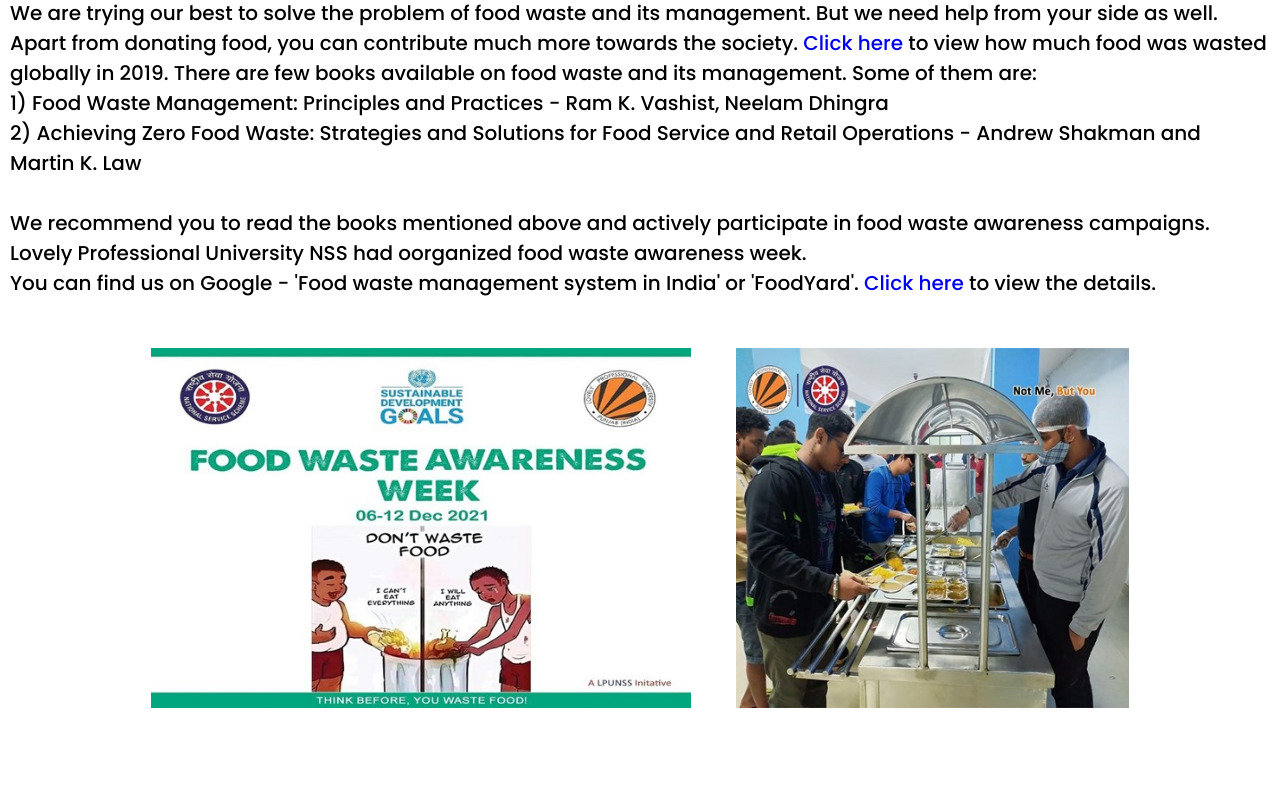
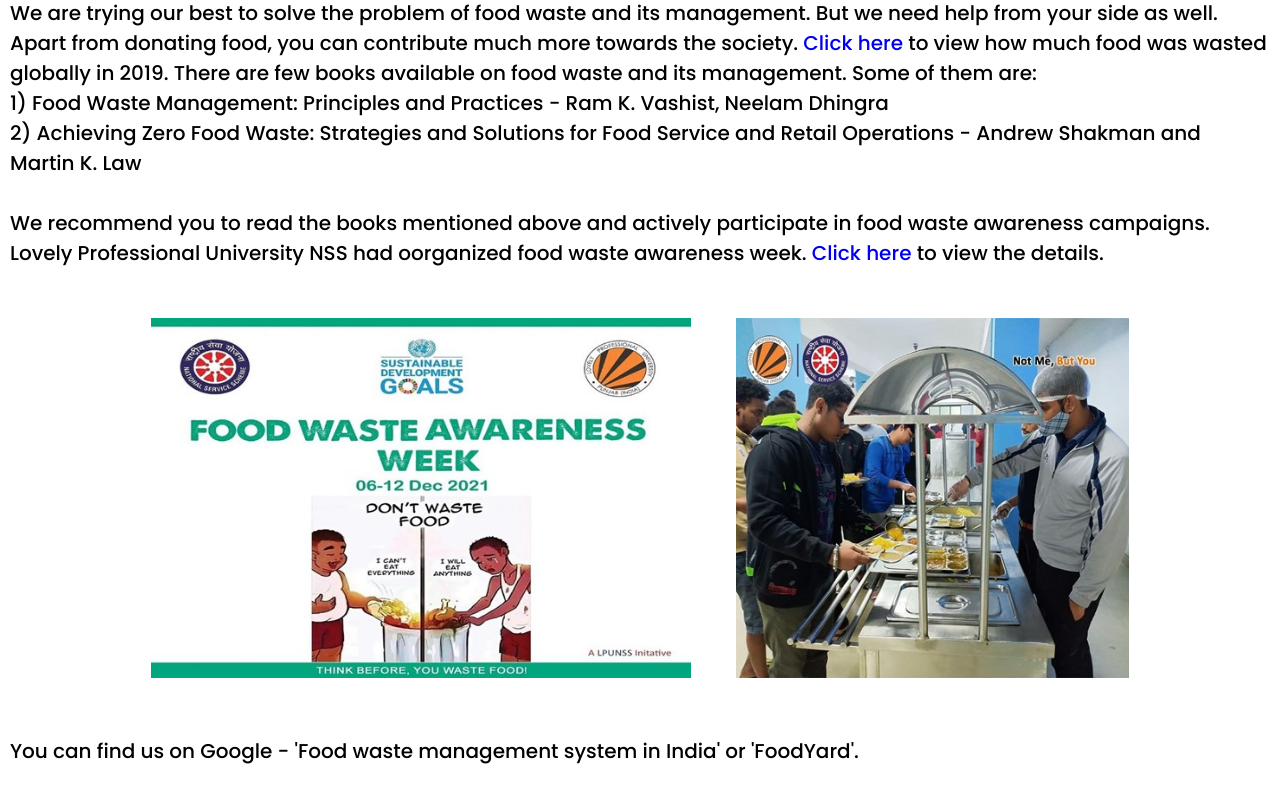
Before and after one commit to mohdrahil101/FoodYard, a plain HTML site: page index.html in a window 1280 px wide. Shown: the part 4385-5173 px from the top of the page. Drawn offline with nearby package versions, Linux system fonts and the light colour scheme.

Commit message:
Update index.html

```diff
--- a/index.html
+++ b/index.html
@@ -127,10 +127,11 @@
             1) Food Waste Management: Principles and Practices - Ram K. Vashist, Neelam Dhingra <br>
             2) Achieving Zero Food Waste: Strategies and Solutions for Food Service and Retail Operations - Andrew Shakman and Martin K. Law <br> <br>
             We recommend you to read the books mentioned above and actively participate in food waste awareness campaigns. <br>
-            Lovely Professional University NSS had oorganized food waste awareness week. <br>
+            Lovely Professional University NSS had oorganized food waste awareness week.
+            <a href="https://happenings.lpu.in/lpu-nss-organizes-food-waste-awareness-week/" target="_blank">Click here</a> to view the details.
+            <br> <br>
+            <center><img src="./files/3.jpg" alt=""> <img src="./files/4.jpg" alt=""></center> <br>
             You can find us on Google - 'Food waste management system in India' or 'FoodYard'.
-            <a href="https://happenings.lpu.in/lpu-nss-organizes-food-waste-awareness-week/" target="_blank">Click here</a> to view the details. <br> <br>
-            <center><img src="./files/3.jpg" alt=""> <img src="./files/4.jpg" alt=""></center>
 
         </h4>
 
```
